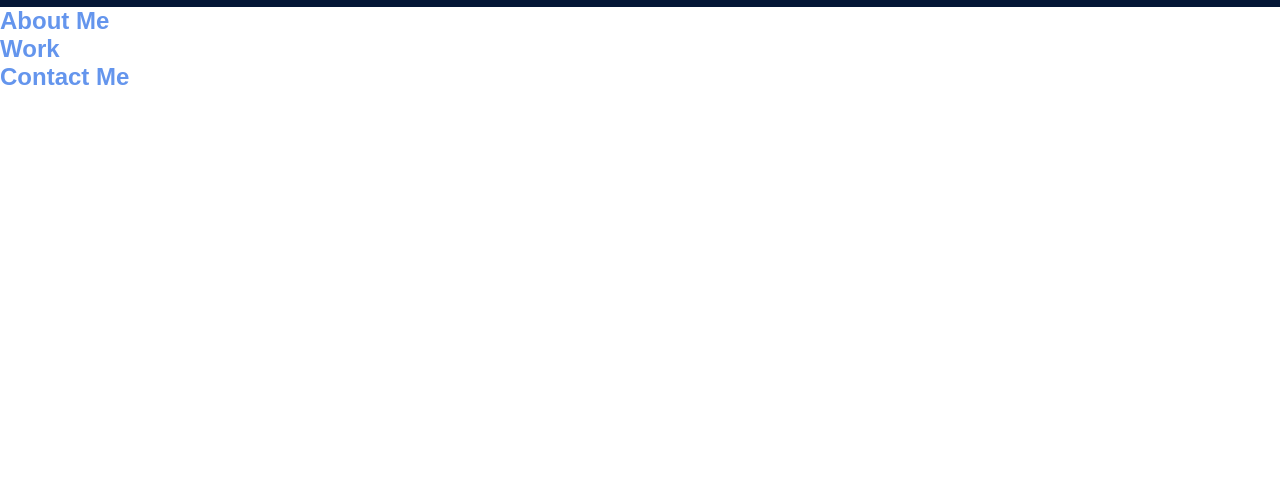
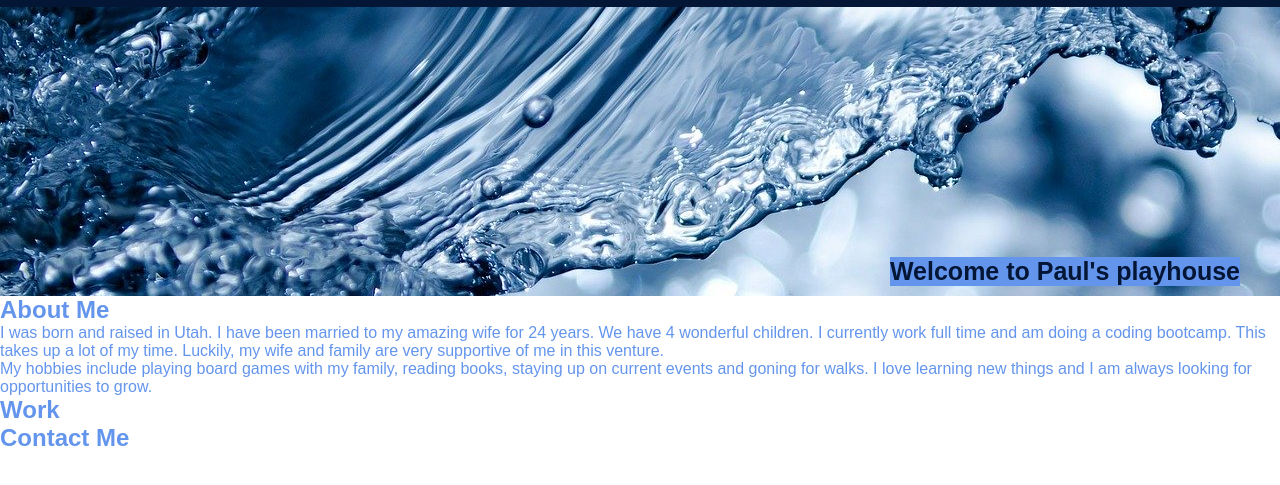
Before and after one commit to siwel20/portfolio, a plain HTML site: page index.html in a window 1280 px wide. Shown: the part 51-536 px from the top of the page. Drawn offline with Linux system fonts and the light colour scheme.

Commit message:
applied styles to hero section

```diff
--- a/assets/css/style.css
+++ b/assets/css/style.css
@@ -1,20 +1,22 @@
+/* added set colors */
 :root {
     --primary-color: rgb(4, 22, 54);
     --secondary-color: cornflowerblue;
     --tertiary-color: rgb(221, 217, 217);
 }
-
 * {
     margin: 0;
     padding: 0;
     box-sizing: border-box;
 }
 
+/* added style to the body */
 body {
     font-family: Arial, Helvetica, sans-serif;
     color: var(--secondary-color);
 }
 
+/* header style start */
 header {
     background-color: var(--primary-color);
     padding: 0 0 10px 0;
@@ -54,3 +56,25 @@ header nav ul li a {
     padding: 10px 15px;
     border-bottom: solid;
 }
+/* header style end */
+
+/* hero style start */
+h3 {
+   background-color: var(--secondary-color);
+   color: var(--primary-color);
+   font-size: 25px;
+   margin: 0 40px 10px 0;
+}
+
+.hero {
+    background-image: url("../images/hero-bg.jpg");
+    background-size: cover;
+    background-position: 80%;
+    display: flex;
+    justify-content: right;
+    flex-wrap: wrap;
+    align-items: end;
+    flex-direction: row-reverse;
+    background-attachment: fixed;
+    padding: 250px 0 0 0;
+}
--- a/index.html
+++ b/index.html
@@ -33,6 +33,9 @@
 
         <!-- hero section start -->
         <section class="hero">
+            <h3>
+                Welcome to Paul's playhouse
+            </h3>
 
         </section>
         <!-- end hero section -->
@@ -42,6 +45,15 @@
             <h2>
                 About Me
             </h2>
+            <p>
+                I was born and raised in Utah. I have been married to my amazing wife for 24 years.
+                We have 4 wonderful children. I currently work full time and am doing a coding bootcamp.
+                This takes up a lot of my time. Luckily, my wife and family are very supportive of me in this venture.
+            </p>
+            <p>
+                My hobbies include playing board games with my family, reading books, staying up on current events and goning for walks.
+                I love learning new things and I am always looking for opportunities to grow.
+            </p>
         </section>
         <!-- about me section end -->
 
```
Also changed, not shown: assets/images/credit-for-hero-bg.txt (added), assets/images/hero-bg.jpg (added).
